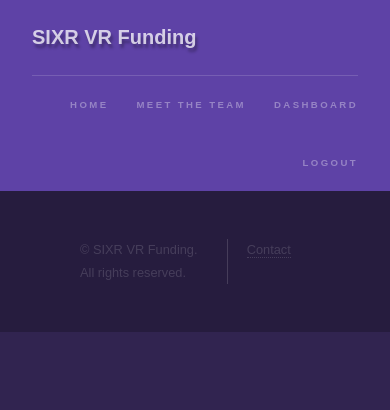
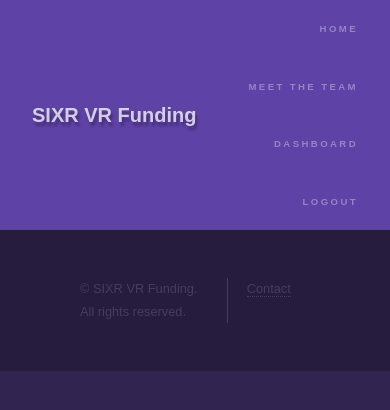
Before and after one commit to VR-Funding-Platform-tt19/Front-End, a React (Create React App) app in the folder vr-funding-app/: page / in a window 390 px wide. Shown: the top 410 px of the page. Built offline with nearby package versions, Linux system fonts and the light colour scheme.

Commit message:
fixed navbar responsive layout

```diff
--- a/vr-funding-app/src/Component/NavBar.js
+++ b/vr-funding-app/src/Component/NavBar.js
@@ -16,24 +16,30 @@ const NavBarStyle = styled.div`
         padding: 1em 2em;
     }
 
-    @media (max-width: 480px) {
-        display: block;
+    @media (max-width: 625px) {
+        display: flex;
         padding: 0 2em;
         text-align: left;
         .title {
             font-size: 1.25em;
             padding: 1em 0;
+            text-align: center;
         }
-        nav {
-            border-top: solid 1px rgba(255, 255, 255, 0.15);
-            text-align: inherit;
+
+        nav ul {
+            display: flex;
+            flex-direction: column;
         }
-        nav ul li {
-            margin-left: 1.5em;
+        .logoContainer {
+            display: flex;
+            flex-direction: column;
+            justify-content: center;
         }
         nav ul li a {
             height: 6em;
             line-height: 6em;
+            vertical-align:middle;
+
         }
     }
 
@@ -87,9 +93,9 @@ const NavBar = () => {
 
     return (
         <NavBarStyle>
-            <a href="https://vigilant-bose-dd99fc.netlify.app/" className="title"> {/* Add link to marketing page index.html */}
-                SIXR VR Funding
-            </a>
+            <div className='logoContainer'>
+                <a href="https://vigilant-bose-dd99fc.netlify.app/" className="title">SIXR VR Funding</a>
+            </div>
                 <nav>
                     <ul>
                         <li> <a href="https://vigilant-bose-dd99fc.netlify.app/"> Home</a> </li>
```
